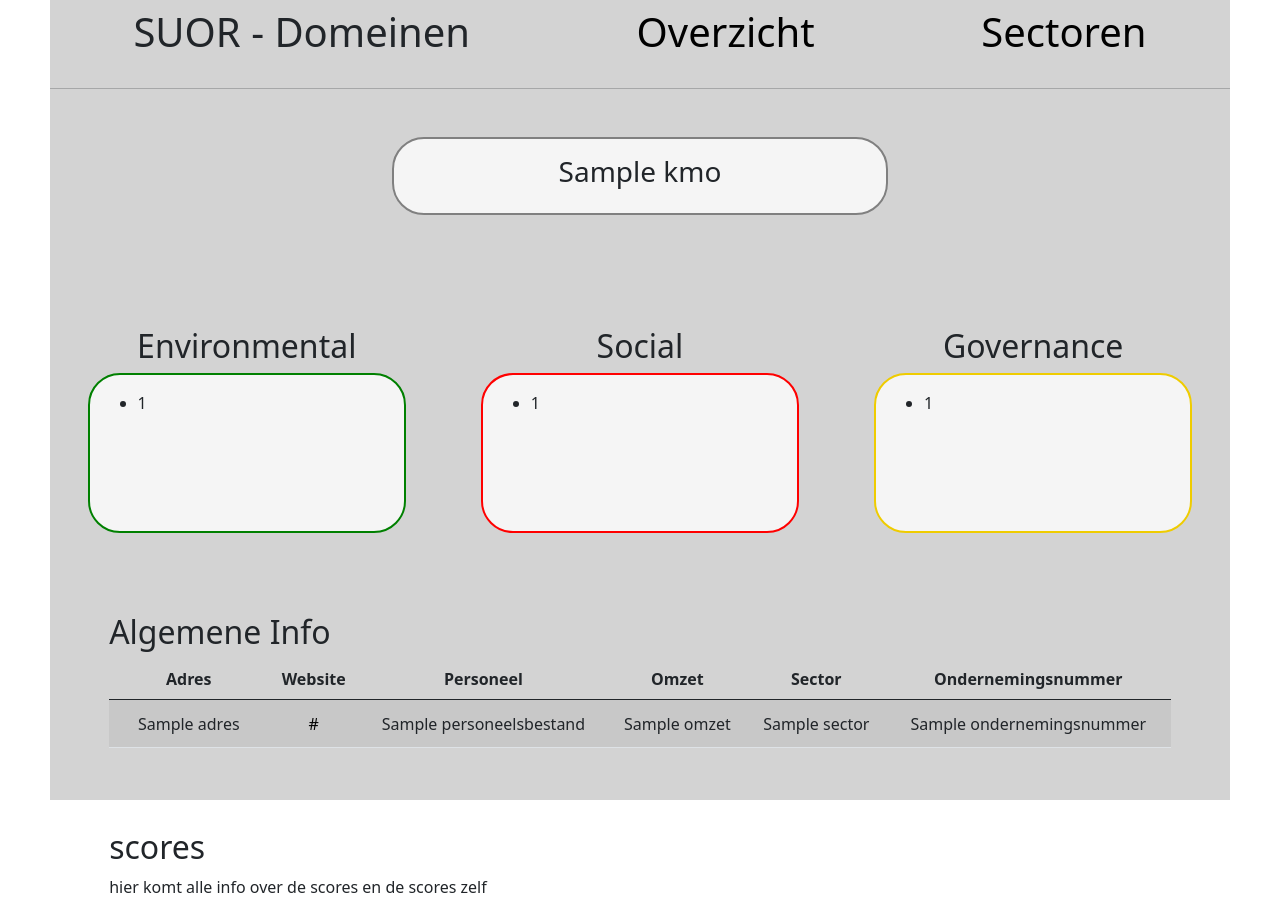
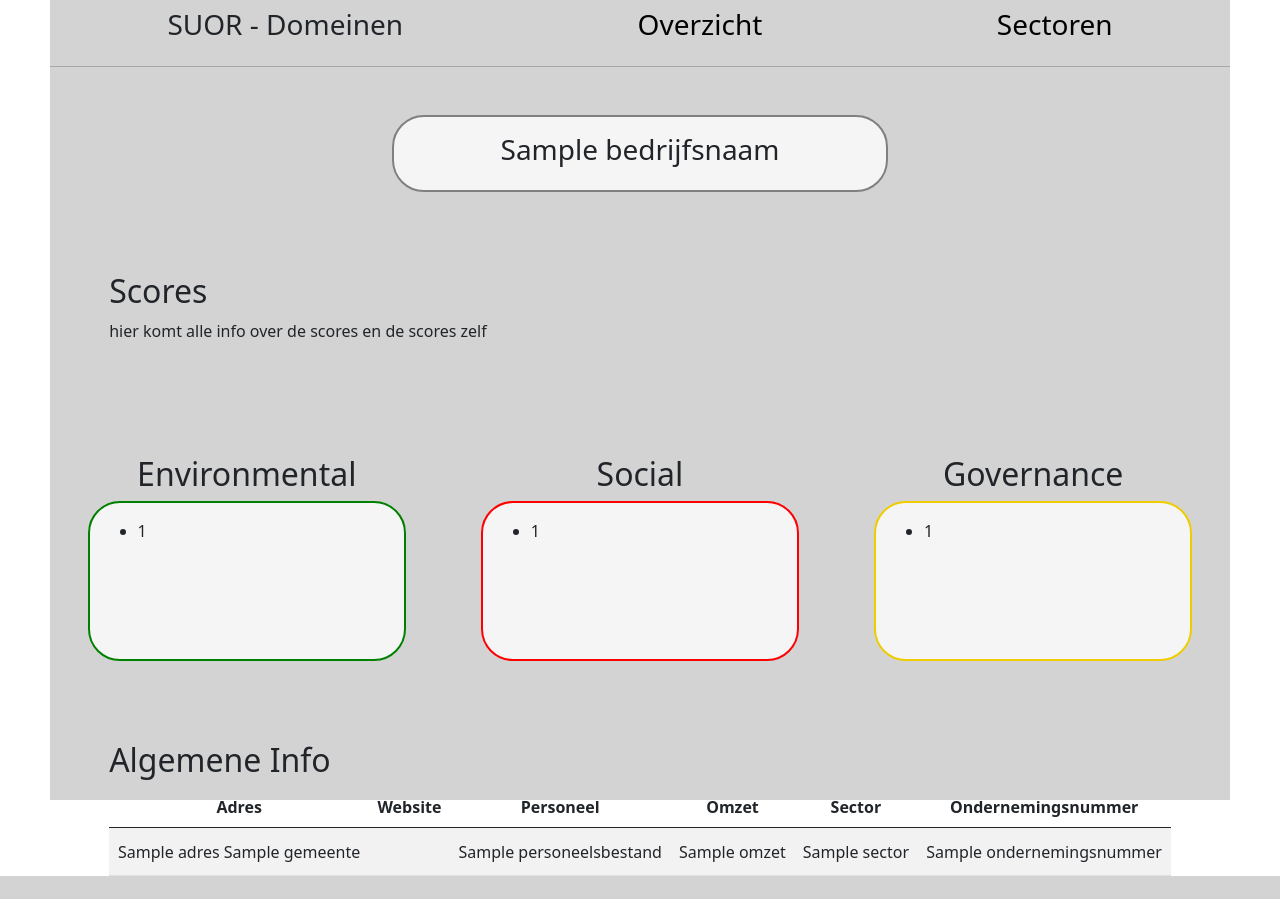
Before and after one commit to hannesroegiers/DEP_group_4, a Flask app: page /result/1 in a window 1280 px wide. After the commit the page ends 876 px from the top, so only its background shows below. Run offline with Flask 3, Linux system fonts and the light colour scheme; a database or web service that is not in the repository returns one stand-in record (values such as "Sample title"); some libraries are stand-ins or nearby versions.

Commit message:
kleine aanpassing aan website

```diff
--- a/website/app.py
+++ b/website/app.py
@@ -39,7 +39,7 @@
     cur = conn.cursor()
     # join_query = 'SELECT kmo.ondernemingsnummer,kmo.bedrijfsnaam,kmo.website,s.score,kmo.sector,kmo.gemeente FROM kmo LEFT JOIN score s ON s.ondernemingsnummer = kmo.ondernemingsnummer'
     # cur.execute('SELECT * FROM kmo')
-    cur.execute('select kmo.ondernemingsnummer, bedrijfsnaam, w.url,sector,gemeente from kmo JOIN website w on w.ondernemingsnummer = kmo.ondernemingsnummer')
+    cur.execute(f"select kmo.ondernemingsnummer, bedrijfsnaam, w.url,sector,gemeente from kmo JOIN website w on w.ondernemingsnummer = kmo.ondernemingsnummer WHERE w.url <> 'geen'")
     kmos = cur.fetchall()
     print(kmos[0])
 
@@ -53,8 +53,6 @@
 
     conn=get_deb_connection()
     cur = conn.cursor()
-    cur.execute(f"SELECT * FROM kmo WHERE ondernemingsnummer = {ondernemingsnummer}")
-    bedrijf = cur.fetchone()
     cur.execute(f"SELECT * FROM subdomein where hoofddomein = 'Environment'")
     environment_subdomeinen=cur.fetchall()
     cur.execute(f"SELECT * FROM subdomein where hoofddomein = 'Social'")
@@ -66,10 +64,11 @@
         "soc" : social_subdomeinen,
         "gov" : governance_subdomeinen
     }
-    cur.execute(f"select bedrijfsnaam,adres, w.url,kmo.ondernemingsnummer,j.personeelsbestand,j.omzet, kmo.sector from kmo JOIN website w on w.ondernemingsnummer = kmo.ondernemingsnummer JOIN jaarverslag j on j.ondernemingsnummer = w.ondernemingsnummer WHERE j.ondernemingsnummer = {ondernemingsnummer}")
+    cur.execute(f"select bedrijfsnaam,adres, w.url,kmo.ondernemingsnummer,j.personeelsbestand,j.omzet, kmo.sector,kmo.gemeente from kmo JOIN website w on w.ondernemingsnummer = kmo.ondernemingsnummer JOIN jaarverslag j on j.ondernemingsnummer = w.ondernemingsnummer WHERE j.ondernemingsnummer = {ondernemingsnummer}")
     info = cur.fetchall()[0]
 
-    return render_template('bedrijf.html',bedrijf=bedrijf,title="SUOR - Domeinen",subdomeinen=subdomein_dict,info=info)
+    scores= ""
+    return render_template('bedrijf.html',title="SUOR - Domeinen",subdomeinen=subdomein_dict,info=info)
 
 
 @app.route('/sectoren')
--- a/website/static/index.css
+++ b/website/static/index.css
@@ -45,7 +45,9 @@
 td,th{
     text-align: center;
 }
-
+hr{
+    margin: 0.5rem 0;
+}
 
 .ol-r{
     border: 2px red solid;
--- a/website/templates/base.html
+++ b/website/templates/base.html
@@ -9,9 +9,9 @@
   <body class="h-max">
     <div class="container aliceblue h-max">
           <div class="flex-around flex-container navbar">
-              <h1>{{ title }}</h1>
-              <h1><a href={{ url_for('index') }}>Overzicht</a></h1>
-              <h1><a href={{ url_for('sectoren') }}>Sectoren</a></h1>
+              <h3>{{ title }}</h3>
+              <h3><a href={{ url_for('index') }}>Overzicht</a></h3>
+              <h3><a href={{ url_for('sectoren') }}>Sectoren</a></h3>
           </div>
           <hr>
         <!--outline 2de <p> naar rechts-->
--- a/website/templates/bedrijf.html
+++ b/website/templates/bedrijf.html
@@ -12,18 +12,26 @@
 <body class="h-max html">
     <main class="h-max aliceblue">
         <div class="flex-around flex-container navbar">
-            <h1>{{ title }}</h1>
-            <h1><a href={{ url_for('index') }}>Overzicht</a></h1>
-            <h1><a href={{ url_for('sectoren') }}>Sectoren</a></h1>
+            <h3>{{ title }}</h3>
+            <h3><a href={{ url_for('index') }}>Overzicht</a></h3>
+            <h3><a href={{ url_for('sectoren') }}>Sectoren</a></h3>
         </div>
         <!--outline 2de <p> naar rechts-->
         <hr>
 
         <header>
             <div class="ol-b bedrijf-titel" >
-                <p class="bedrijf-naam h3">{{ bedrijf[1] }}</p>
+                <p class="bedrijf-naam h3">{{ info[0] }}</p>
             </div>
         </header>
+        <div class="">
+            <article id="scores">
+                <h2>Scores</h2>
+                <div>
+                    <p>hier komt alle info over de scores en de scores zelf</p>
+                </div>
+            </article>
+        </div>
         <section class="flex-container flex-around esg">
             <article id="environmental">
                 <h2>Environmental</h2>
@@ -63,7 +71,7 @@
                 <table id="data" class="table table-striped">
                     <thead>
                         <tr>
-                            <th class="w-20">Adres</th>
+                            <th>Adres</th>
                             <th >Website</th>
                             <th>Personeel</th>
                             <th>Omzet</th>
@@ -73,8 +81,9 @@
                     </thead>
                     <tbody>
                         <tr class="info-tabel">
-                            <td>{{ info[1] }}</td=>
-                            <td><a href={{ info[2] }} target="_blank">{{ info[2] }}</a></td>
+                            <td>{{ info[1] }} {{ info[7] }}</td=>
+                            {% set list1 = info[2].split('/') %}
+                            <td><a href={{ info[2] }} target="_blank">{{ list1[2] }}</a></td>
                             <td>{{ info[4] }}</td>
                             <td>{{ info[5] }}</td>
                             <td>{{ info[6] }}</td>
@@ -84,14 +93,7 @@
                 </table>
             </div>
         </article>
-        <div class="">
-            <article id="scores">
-                <h2>scores</h2>
-                <div>
-                    <p>hier komt alle info over de scores en de scores zelf</p>
-                </div>
-            </article>
-        </div>
+
     </main>
 </body>
 </html>
```
